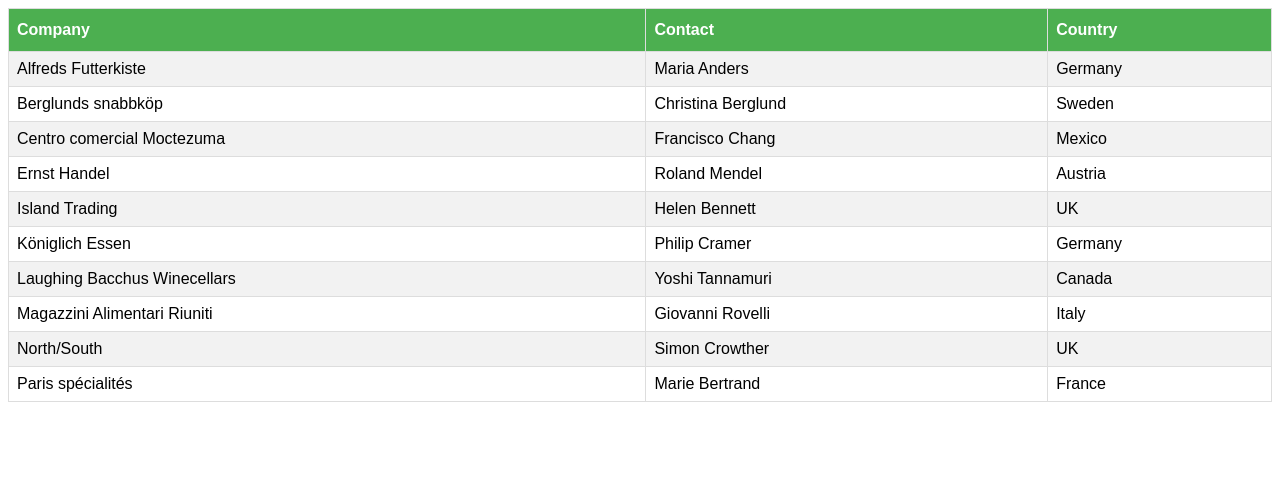
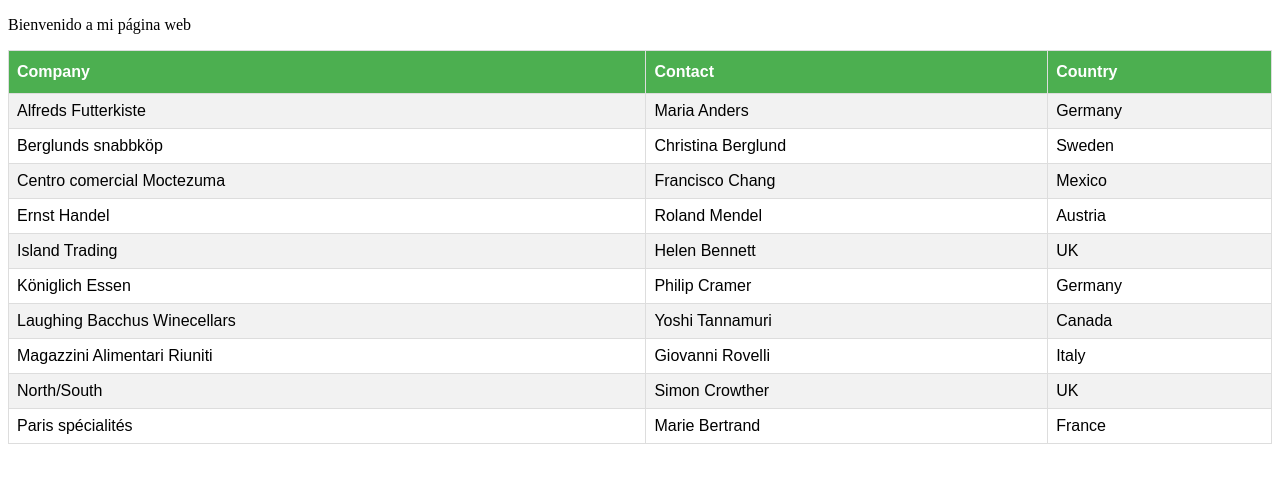
Before and after one commit to ldmoral1987/ed-ejemplo1, a plain HTML site: page index.html in a window 1280 px wide. Drawn offline with Linux system fonts and the light colour scheme.

Commit message:
Modificar index.html

```diff
--- a/index.html
+++ b/index.html
@@ -7,6 +7,7 @@
     <title>Proyecto ED-EJEMPLO1</title>
 </head>
 <body>
+    <p>Bienvenido a mi página web</p>
     <table id="customers">
         <tr>
           <th>Company</th>
```
